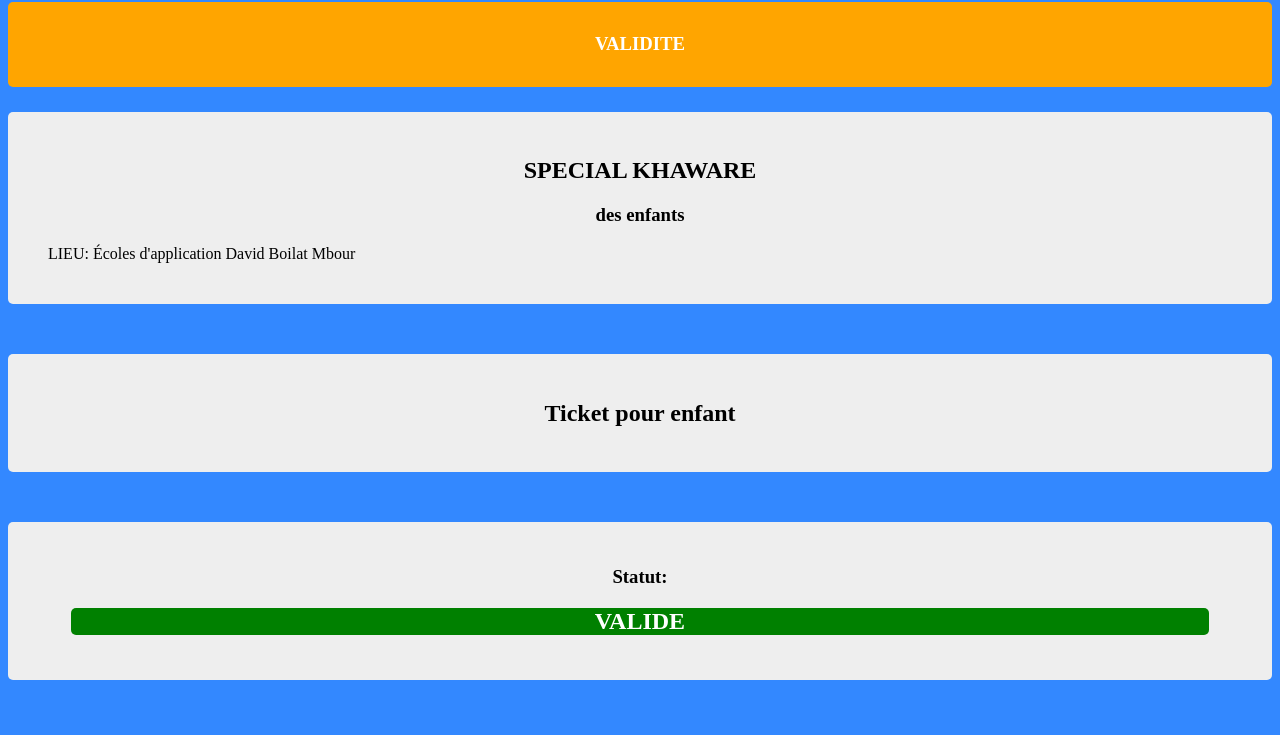
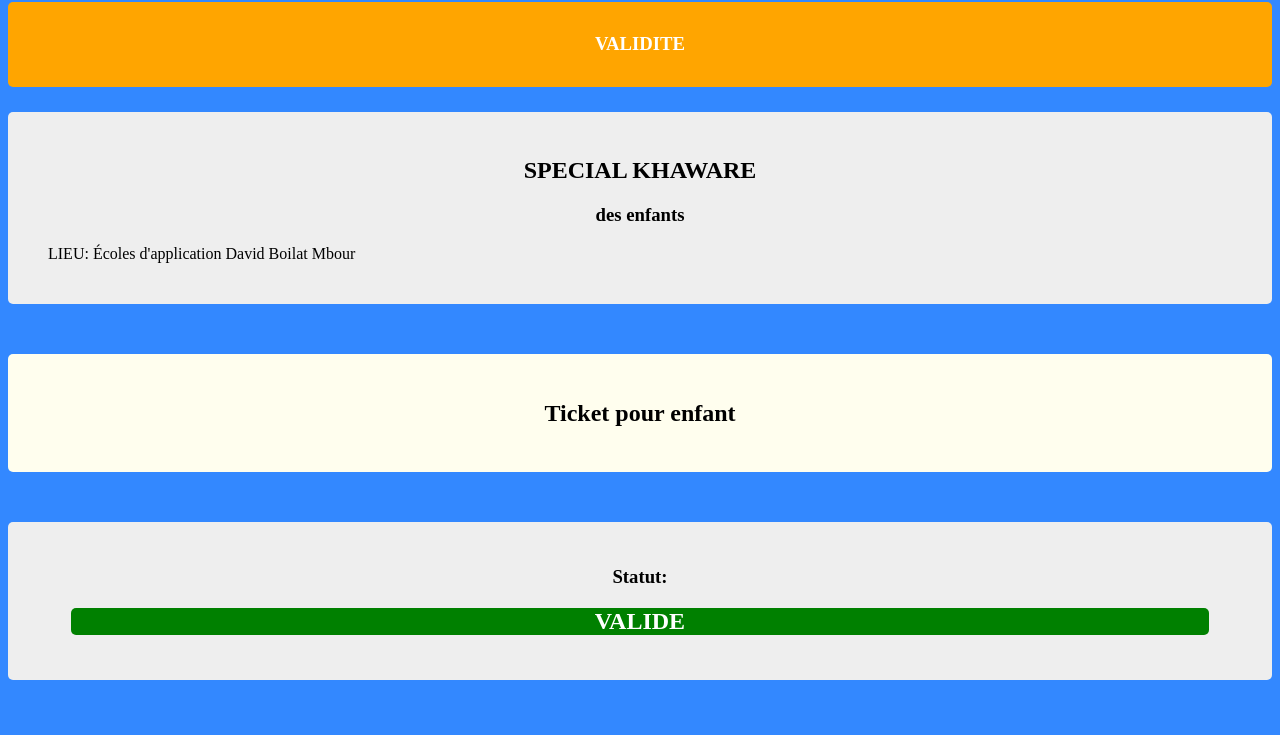
Before and after one commit to Pancrython/mouvementcalasanz, a plain HTML site: page index.html in a window 1280 px wide. Shown: the part 65-800 px from the top of the page. Drawn offline with Linux system fonts and the light colour scheme.

Commit message:
Update index.html

```diff
--- a/index.html
+++ b/index.html
@@ -24,7 +24,7 @@
                       margin-top:2%;
                       padding-top:2%;
                       padding-bottom:2%;
-                      background-color:#eeeeee;
+                      background-color:#fffeee;
                       border-radius:5px;
                       margin-bottom:4%'>
                           <center><h2>Ticket pour enfant</h2>  </center>
```
